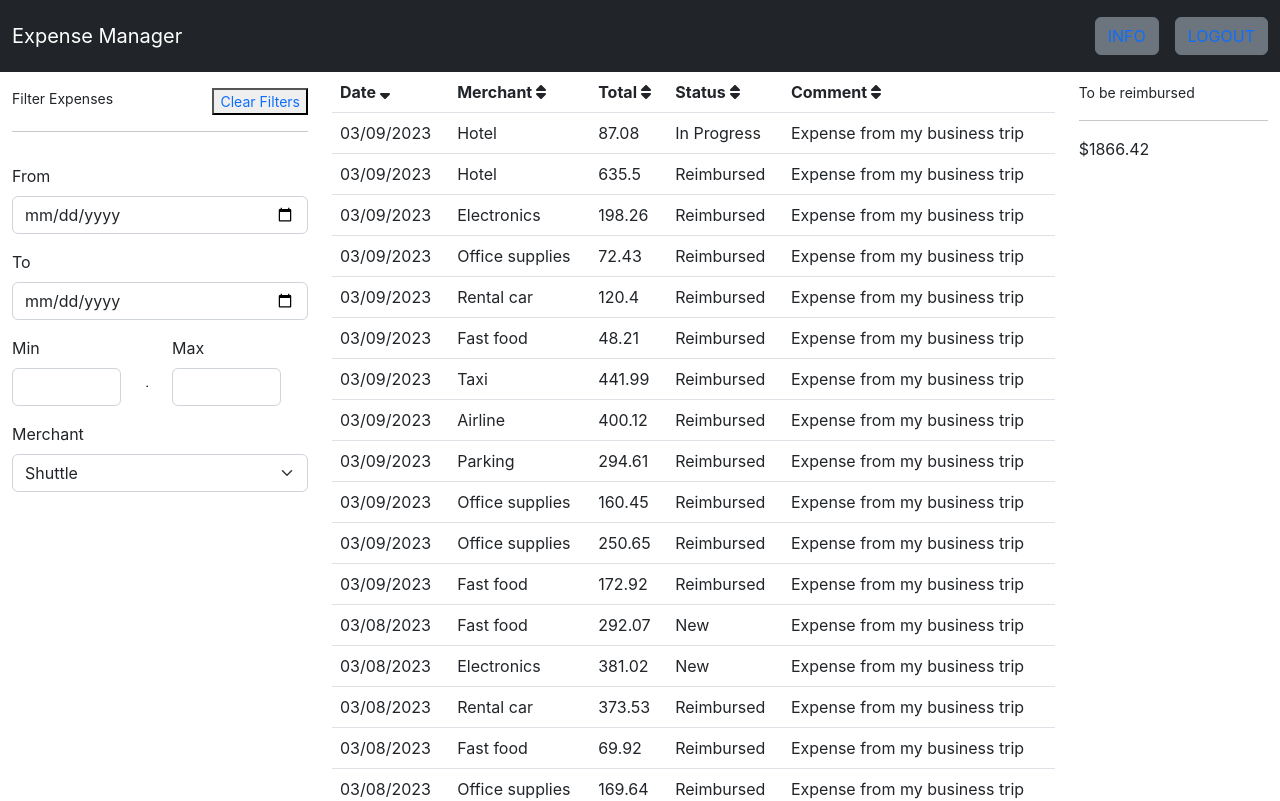
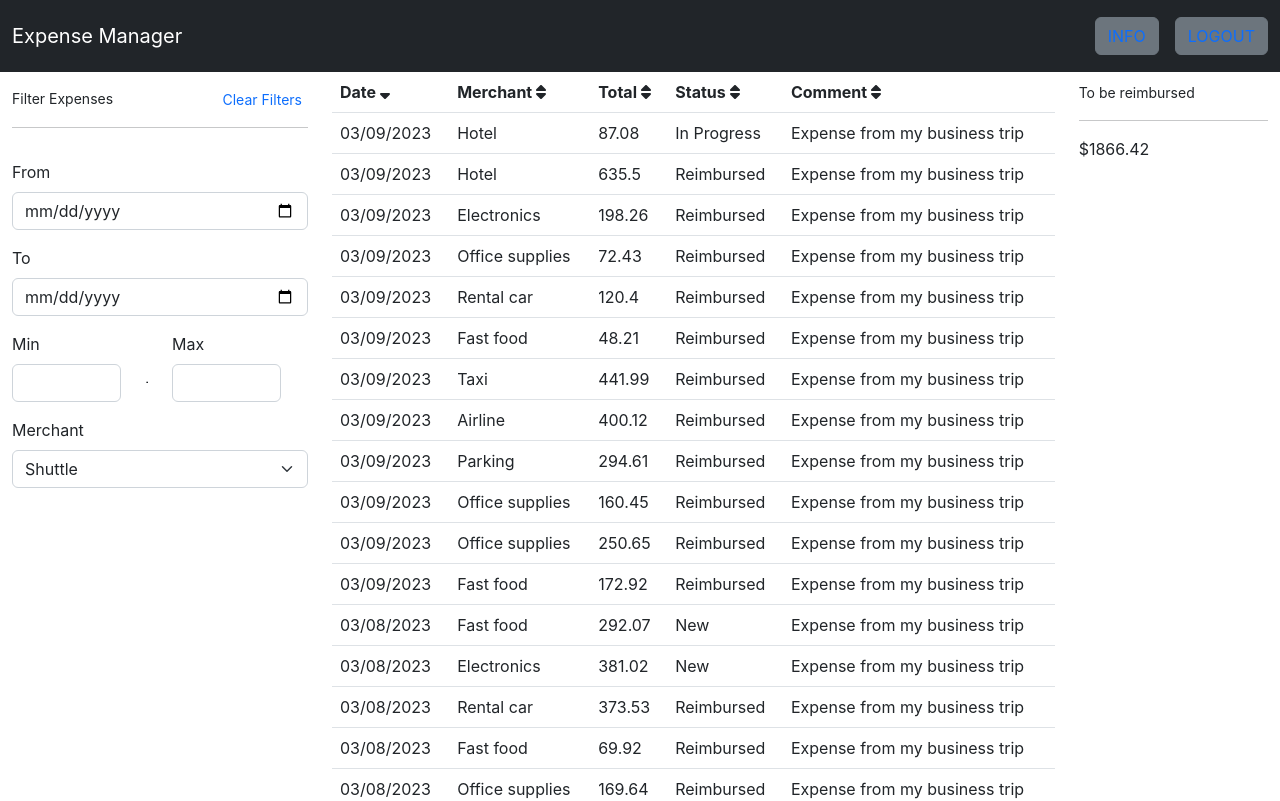
Before and after one commit to Tunzeki/expensemanager, a React (Create React App) app: page / in a window 1280 px wide. Shown: the top 801 px of the page. Built offline with nearby package versions, Linux system fonts and the light colour scheme.

Commit message:
Remove border and background color...
from `Clear Filters` button

```diff
--- a/src/App.css
+++ b/src/App.css
@@ -36,3 +36,8 @@
     transform: rotate(360deg);
   }
 }
+
+.btn-unstyled {
+  border-style: none;
+  background-color: #fff;
+}
--- a/src/App.js
+++ b/src/App.js
@@ -701,7 +701,7 @@ function ExpensesForm() {
                   <div className="small d-flex justify-content-between">
                     <span>Filter Expenses</span>
                 {/* <a href="#" onClick={clearFilters} className="text-primary text-decoration-none">Clear Filters</a> */}
-                <button type="button" onClick={clearFilters} className="text-primary">Clear Filters</button>
+                <button type="button" onClick={clearFilters} className="text-primary btn-unstyled">Clear Filters</button>
                     {/* <button type="button" className="btn text-primary">Clear Filters</button> */}
                   </div>
 
```
